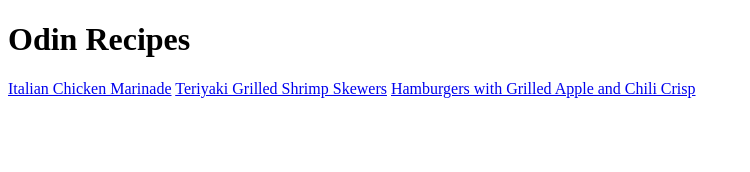
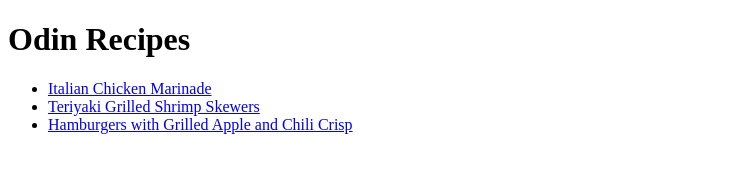
Before and after one commit to rgmaitr/odin-recipes, a plain HTML site: page index.html in a window 1280 px wide. Shown: the whole page, without its empty margins (0-750 px from the left). Drawn offline with Linux system fonts and the light colour scheme.

Commit message:
Put all links in index.html in an unordered list

```diff
--- a/index.html
+++ b/index.html
@@ -8,10 +8,10 @@
   <body>
     <h1>Odin Recipes</h1>
 
-    <a href="./recipes/marinade.html">Italian Chicken Marinade</a>
-
-    <a href="./recipes/shrimp.html">Teriyaki Grilled Shrimp Skewers</a>
-
-    <a href="./recipes/hamburger.html">Hamburgers with Grilled Apple and Chili Crisp</a>
+    <ul>
+      <li><a href="./recipes/marinade.html">Italian Chicken Marinade</a></li>
+      <li><a href="./recipes/shrimp.html">Teriyaki Grilled Shrimp Skewers</a></li>
+      <li><a href="./recipes/hamburger.html">Hamburgers with Grilled Apple and Chili Crisp</a></li>
+    </ul>
   </body>
 </html>
```
